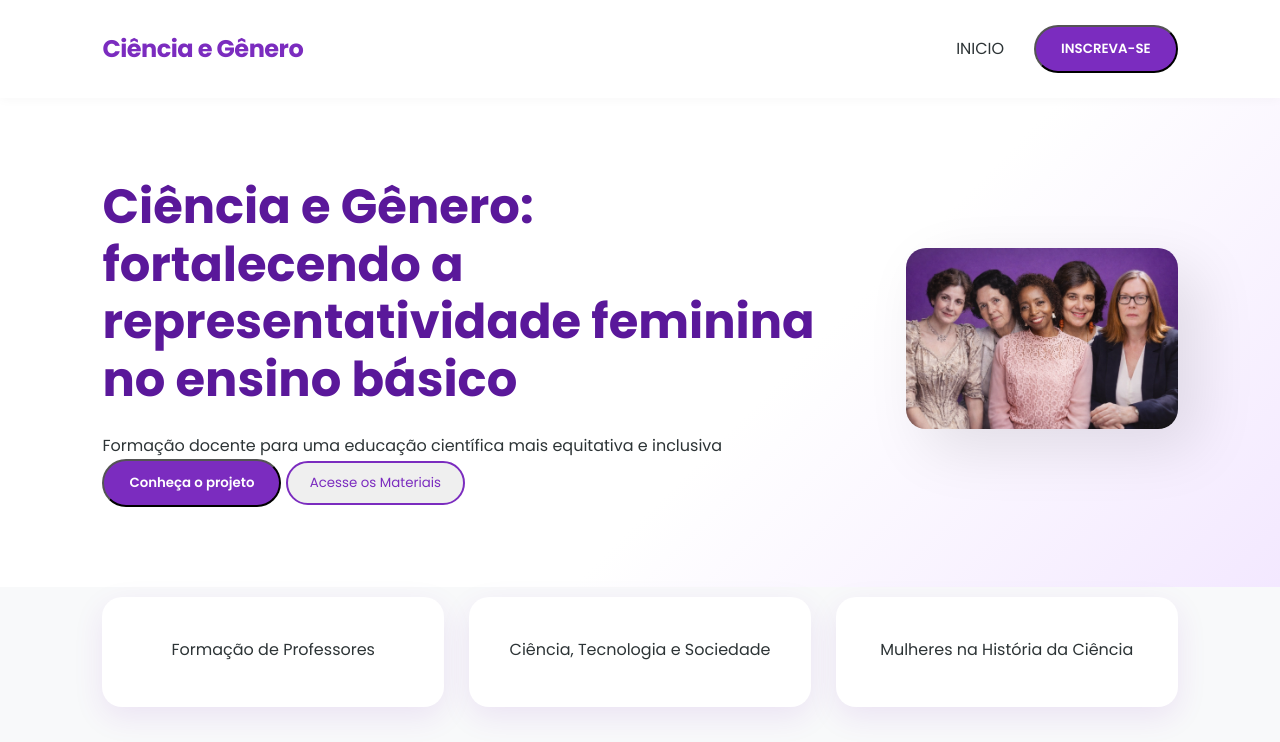
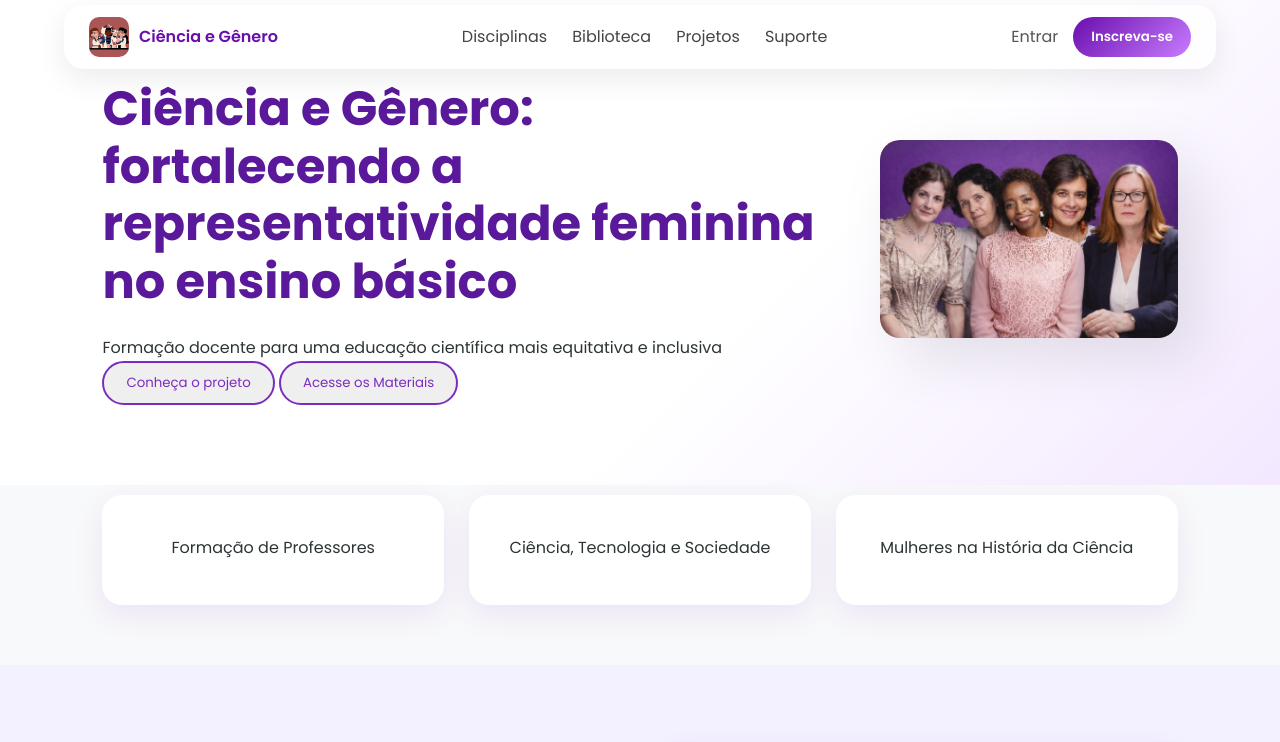
Before and after one commit to kevengoncalves-git/pibex_ciencia_e_genero, a Flask app: page /home in a window 1280 px wide. Shown: the top 742 px of the page. Run offline with Flask 3, Linux system fonts and the light colour scheme; some libraries are stand-ins or nearby versions.

Commit message:
Realizando mudanças na nav-bar

```diff
--- a/static/css/home_style.css
+++ b/static/css/home_style.css
@@ -24,24 +24,93 @@ body {
   line-height: 1.6;
 }
 
-/* HEADER DINÂMICO */
-.header {
+/* NAVBAR */
+.navbar {
+  position: fixed;
+  top: 5px;
+  width: 100%;
   display: flex;
-  justify-content: space-between;
-  padding: 25px 8%;
-  background: white;
-  align-items: center;
-  position: sticky;
-  top: 0;
+  justify-content: center;
   z-index: 1000;
-  box-shadow: 0 2px 10px rgba(0,0,0,0.03);
 }
 
+/* CONTAINER */
+.nav-container {
+  width: 90%;
+  max-width: 1200px;
+  background: rgba(255, 255, 255, 0.7);
+  backdrop-filter: blur(12px);
+  border-radius: 20px;
+  padding: 12px 25px;
+
+  display: flex;
+  align-items: center;
+  justify-content: space-between;
+
+  box-shadow: 0 10px 30px rgba(0,0,0,0.08);
+}
+
+/* LOGO */
 .logo {
-  font-size: 24px;
-  color: var(--purple-primary);
-  font-weight: 700;
-  letter-spacing: -0.5px;
+  display: flex;
+  align-items: center;
+  gap: 10px;
+  font-weight: 600;
+  color: #6a0dad;
+}
+
+.logo img {
+  width: 40px;
+  height: 40px;
+  border-radius: 10px;
+  object-fit: cover;
+}
+
+/* MENU */
+.menu {
+  display: flex;
+  gap: 25px;
+}
+
+.menu a {
+  text-decoration: none;
+  color: #444;
+  font-weight: 500;
+  transition: 0.3s;
+}
+
+.menu a:hover {
+  color: #7b2cbf;
+}
+
+/* AÇÕES */
+.actions {
+  display: flex;
+  align-items: center;
+  gap: 15px;
+}
+
+.login {
+  text-decoration: none;
+  color: #555;
+  font-weight: 500;
+}
+
+/* BOTÃO GRADIENTE */
+.btn-gradient {
+  padding: 10px 18px;
+  border: none;
+  border-radius: 25px;
+  background: linear-gradient(135deg, #6a0dad, #c77dff);
+  color: white;
+  font-weight: 600;
+  cursor: pointer;
+  transition: 0.3s;
+}
+
+.btn-gradient:hover {
+  transform: translateY(-2px);
+  box-shadow: 0 10px 20px rgba(123,44,191,0.3);
 }
 
 .header nav {
@@ -71,6 +140,7 @@ body {
 }
 
 .btn-outline {
+  cursor: pointer;
   border: 2px solid var(--purple-primary);
   color: var(--purple-primary) !important;
   padding: 10px 22px;
@@ -101,7 +171,7 @@ body {
 
 .hero-img img {
   width: 100%;
-  max-width: 550px;
+  max-width: 700px;
   border-radius: 20px;
   box-shadow: 20px 20px 60px rgba(0,0,0,0.1);
 }
--- a/templates/home.html
+++ b/templates/home.html
@@ -8,12 +8,32 @@
 </head>
 <body>
 
-<header class="header">
-  <div class="logo">Ciência e Gênero</div>
-  <nav>
-    <a href="#">INICIO</a>
-    <button class="btn-primary">INSCREVA-SE</button>
-  </nav>
+<header class="navbar">
+
+  <div class="nav-container">
+
+    <!-- LOGO COM IMAGEM -->
+    <div class="logo">
+      <img src="static\img\logo-pibex-site.jpg" alt="logo">
+      <span>Ciência e Gênero</span>
+    </div>
+
+    <!-- MENU -->
+    <nav class="menu">
+      <a href="#">Disciplinas</a>
+      <a href="#">Biblioteca</a>
+      <a href="#">Projetos</a>
+      <a href="#">Suporte</a>
+    </nav>
+
+    <!-- AÇÕES -->
+    <div class="actions">
+      <a href="#" class="login">Entrar</a>
+      <button class="btn-gradient">Inscreva-se</button>
+    </div>
+
+  </div>
+
 </header>
 
 <section class="hero">
@@ -22,7 +42,7 @@
     <p>Formação docente para uma educação científica mais equitativa e inclusiva</p>
 
     <div class="hero-buttons">
-      <button class="btn-primary">Conheça o projeto</button>
+      <button class="btn-outline">Conheça o projeto</button> <!-- btn-primary-->
       <button class="btn-outline">Acesse os Materiais</button>
     </div>
   </div>
@@ -129,7 +149,7 @@
             <div class="img-placeholder bg-azul-escuro">
                 <img src="" alt="Plano de Aula">
             </div>
-            <h3>Plano de Aula</h3>
+            <h3>Mapas Mentais</h3>
             <button class="btn-dl btn-azul-escuro">
                 <i class="fas fa-lock"></i> Download
             </button>
```
Also changed, not shown: static/img/logo-pibex-site.jpg (added).
